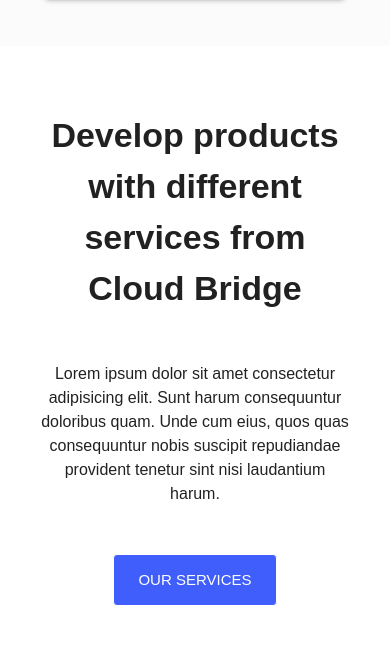
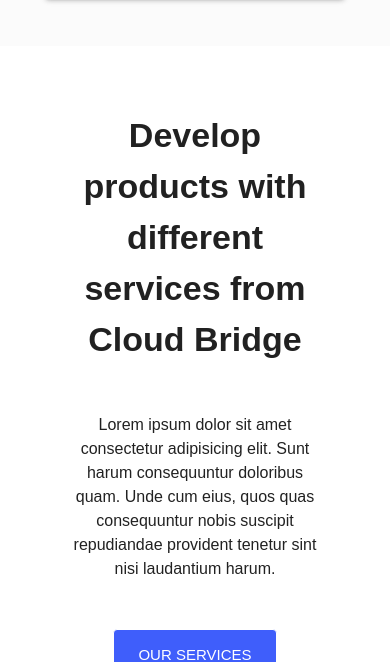
Before and after one commit to GaelAlburo/final-project, a Next.js app in the folder front/: page / in a window 390 px wide. Shown: the part 2024-2686 px from the top of the page. Built offline with nearby package versions, Linux system fonts and the light colour scheme; no server answers; a web font is replaced by a local one.

Commit message:
feat(home): add final responsive details on home page

```diff
--- a/front/app/page.jsx
+++ b/front/app/page.jsx
@@ -282,7 +282,7 @@
           },
         }}
       >
-        <Grid container>
+        <Grid container sx={{mx: 4}}>
 
           <Grid size={{xs: 12, md: 6}}
             sx={{
@@ -300,9 +300,14 @@
                     xs: "center",
                     md: "left"
                   },
+                  maxWidth: {
+                    xs: 500,
+                    md: 400,
+                    lg: 500
+                  },
                   width: {
                     xs: "80%",
-                    md: "100%"
+                    sm: "100%"
                   },
                   mb: {
                     xs: 8,
```
